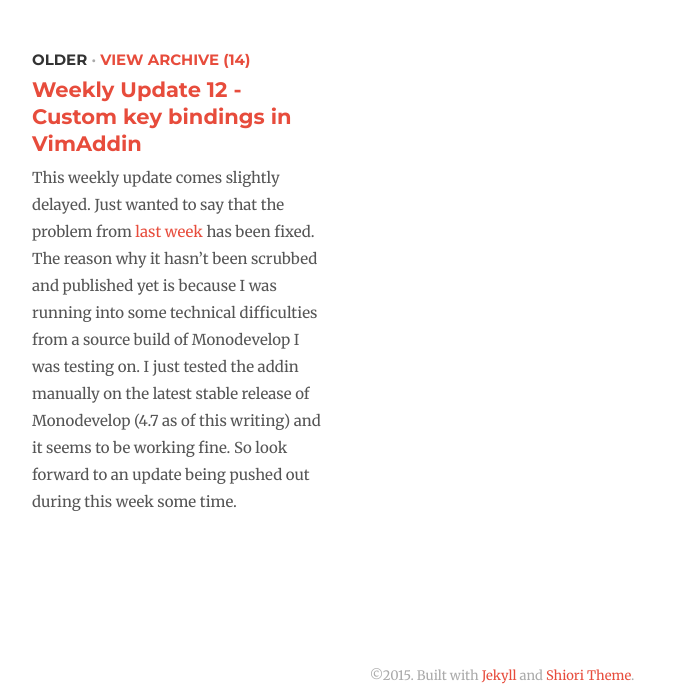
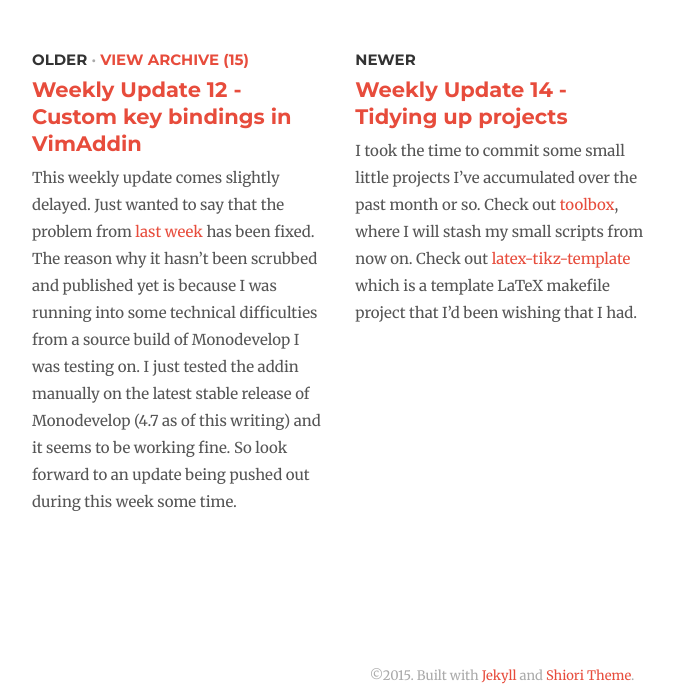
Before and after one commit to alextsui05/alextsui05.github.io, a Jekyll site: the page built from _posts/2015-02-08-weekly-update-013.md, in a window 1280 px wide and 900 px high, scrolled down 765 px, cut to the strip 210-900 px from the top of the window. Shown: the whole strip, without its empty margins (138-811 px from the left). Built offline with Jekyll 4.4.1, drawn with Linux system fonts in a browser that asks for light colours; nearby versions of some CDN libraries; comment, search, counter and statistics services are not loaded.

Commit message:
Weekly update.
- Add repos tab.

```diff
--- a/_includes/nav.html
+++ b/_includes/nav.html
@@ -1,3 +1,4 @@
 <li><a href="{{ "/about.html" | prepend:site.baseurl }}">About</a></li>
+<li><a href="{{ "/repos" | prepend:site.baseurl }}">Repos</a></li>
 <li><a href="{{ "/categories" | prepend:site.baseurl }}">Categories</a></li>
 <li><a href="{{ "/archive" | prepend:site.baseurl }}">Archive</a></li>
--- /dev/null
+++ b/_posts/2015-03-07-weekly-update-014.md
@@ -0,0 +1,17 @@
+---
+title: Weekly Update 14 - Tidying up projects
+category: 'Weekly Update'
+---
+I took the time to commit some small little projects I've accumulated over the
+past month or so.  Check out [toolbox](http://alextsui05.github.io/toolbox),
+where I will stash my small scripts from now on. Check out
+[latex-tikz-template](https://github.com/alextsui05/latex-tikz-template) which
+is a template LaTeX makefile project that I'd been wishing that I had.
+
+I know it takes someone actually poking around to find things and figure out
+how they're used, but in general, I'm just trying to make these things a little
+more visible by making pages describing what they'll find here and there.
+
+In other news, CGAL is coming to Github very, very soon! I'm going to have to
+write a blog about the new surface mesh data structure introduced in 4.6, and I
+need to tend to the arrangement demo as well.
--- /dev/null
+++ b/repos.md
@@ -0,0 +1,36 @@
+---
+layout: page
+title: Repos
+permalink: 'repos/index.html'
+---
+Here's an overview of my Github projects.
+
+## Plugins
+
+### [VimAddin](http://github.com/alextsui05/VimAddin)
+MonoDevelop had a vi input mode that really needed some love, so I yanked the
+code from the IDE, repacked it as an Addin, and fixed a number of issues.
+
+### [blender-off-addon](http://github.com/alextsui05/blender-off-addon)
+There was no official addon to load OFF format meshes in Blender, so I wrote a
+simple one.
+
+## Scripts, Templates, Odds & Ends
+
+* [**toolbox**](http://alextsui05.github.io/toolbox) - A lot of one-file scripts here.
+* [**latex-tikz-template**](http://github.com/alextsui05/latex-tikz-template) - A simple LaTeX Makefile project that you can get
+  started right away with.
+* [**dotfiles**](http://github.com/alextsui05/dotfiles) - the conventional user config repo
+
+## CMake forks
+
+I rehost some open-source projects that I found useful here. My contribution
+was to add on CMake as the build system so that I could splice it into my own
+research projects.
+
+* [**remesher**](http://github.com/alextsui05/remesher) - Fork of this [nice remeshing software](http://www.gris.informatik.tu-darmstadt.de/%7Esfuhrman/remesher.html).
+* [**gmock**](http://github.com/alextsui05/gmock)
+* [**glog**](http://github.com/alextsui05/glog)
+* [**yaml-cpp**](http://github.com/alextsui05/yaml-cpp)
+* [**clausen**](http://github.com/alextsui05/clausen) - I could not depend on GNU Scientific Library for just this one
+  function, so I wrote it myself.
```
